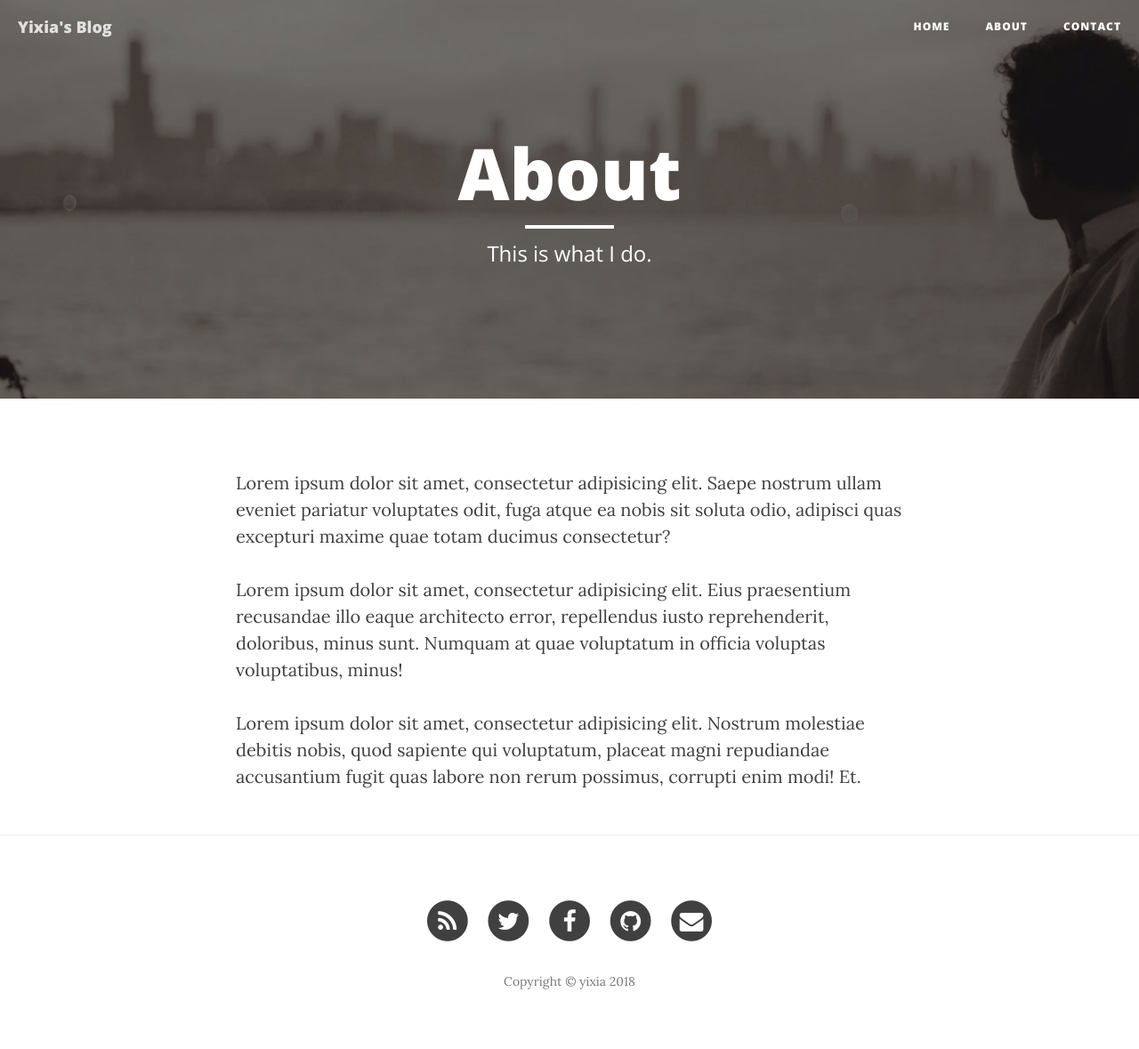
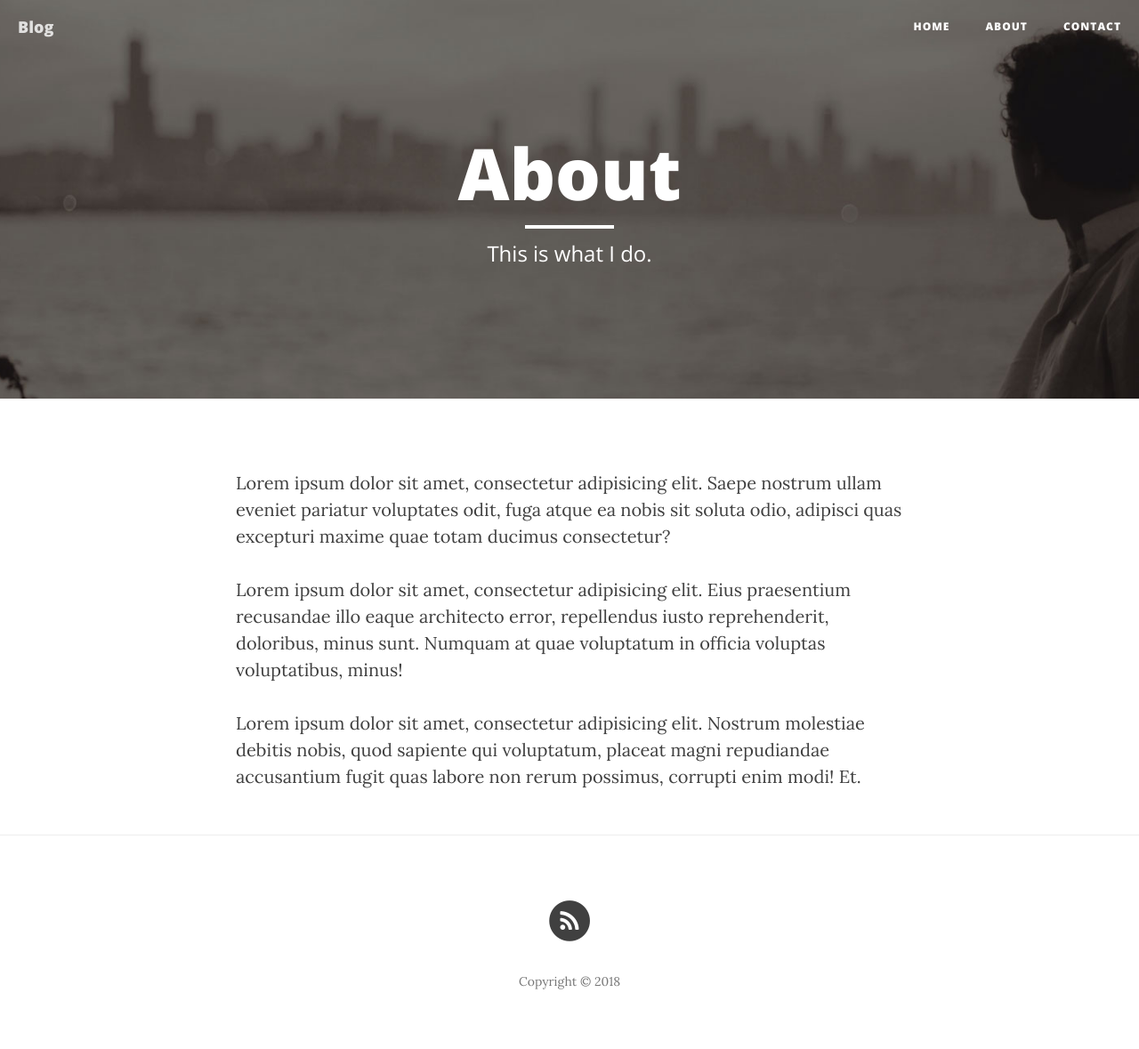
Before and after one commit to yixiacai/yixiacai.github.io, a Jekyll site: the page built from about.html, in a window 1280 px wide. Shown: the whole page at 89% size. Built offline with Jekyll 4.4.1, drawn with Linux system fonts in a browser that asks for light colours; nearby versions of some CDN libraries; part of the change alters nothing that is shown.

Commit message:
Update _config.yml

```diff
--- a/_config.yml
+++ b/_config.yml
@@ -1,15 +1,15 @@
 # Site settings
-title: Yixia's Blog
+title:  Blog
 header-img: img/home-bg.jpg
-email: yixia.cai@gmail.com
-copyright_name: yixia
-description: "This is a Yixia's personal blog"
+email:
+copyright_name:
+description: "This is a 's personal blog"
 baseurl: ""
 url: "http://yixiacai.com"
-twitter_username: yixia
-github_username:  yixiacai
-facebook_username: yixiacai
-email_username:  yixia.cai@gmail.com
+twitter_username:
+github_username:
+facebook_username:
+email_username:
 
 # Google Analytics
 # To enable google analytics, uncomment below line with a valid Google Tracking ID
```
